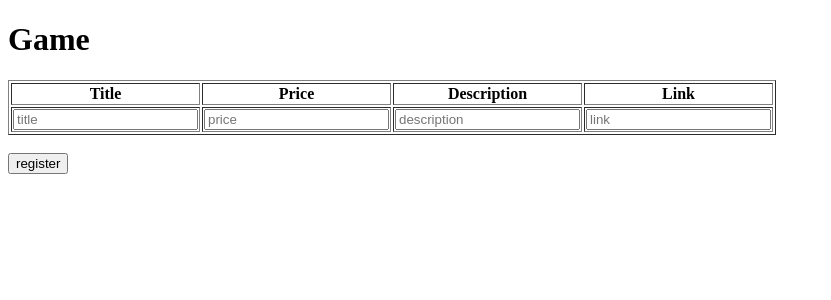
After one commit to haseakito/my_first_project, a Flask app: page /register in a window 1280 px wide. The commit adds this page. Shown: the top 300 px of the page, without its empty margins (0-831 px from the left). Run offline with Flask 2, Linux system fonts and the light colour scheme.

Commit message:
Implement register with sqlite Implement cookie a bit

```diff
--- a/Templates/Index.html
+++ b/Templates/Index.html
@@ -32,8 +32,9 @@
         {% endfor %}
         {% endif %}
 
-    <a href = "{{url_for('form')}}">Enquiry</a>
     </table>
+    <p><a href = "{{url_for('register')}}">Register</a></p>
+    <p><a href = "{{url_for('form')}}">Enquiry</a></p>
 </main>
 </body>
 </html>
--- /dev/null
+++ b/Templates/register_game.html
@@ -0,0 +1,30 @@
+<!DOCTYPE html>
+<html lang="en">
+<head>
+    <meta charset="UTF-8">
+    <title>register_game</title>
+</head>
+<body>
+
+<h1>Game</h1>
+<form method="post" action="{{ url_for('register_game') }}">
+    <table border="1">
+    <tr>
+      <th>Title</th>
+      <th>Price</th>
+      <th>Description</th>
+      <th>Link</th>
+    </tr>
+
+    <tr>
+      <td><input type="text" name="title" placeholder="title"></td>
+      <td><input type="text" name="price" placeholder="price"></td>
+      <td><input type="text" name="description" placeholder="description"></td>
+      <td><input type="text" name="link" placeholder="link"></td>
+    </tr>
+</table>
+  <br>
+  <input type="submit" value="register">
+</form>
+</body>
+</html>
--- /dev/null
+++ b/database.py
@@ -0,0 +1,23 @@
+import sqlite3
+
+DATABASE = 'database.db'
+
+def create_table():
+    create = "CREATE TABLE IF NOT EXISTS games (title, price, description, link)"
+
+    connect = sqlite3.connect(DATABASE)
+    connect.execute(create)
+
+    connect.close()
+
+def get_table():
+    get = "SELECT * FROM games"
+
+    connect = sqlite3.connect(DATABASE)
+
+    return connect.execute(get)
+
+def add_table(self, title, price, description, link):
+
+    self.connect.execute('INSERT INTO games VALUES (?, ?, ?, ?)', [title, price, description, link])
+    self.connect.commit()
--- a/main.py
+++ b/main.py
@@ -1,9 +1,13 @@
+import sqlite3
+
 from flask import Flask
-from flask import render_template, url_for, request, redirect, flash
+from flask import render_template, url_for, request, redirect, flash, make_response, session
 from email_validator import validate_email, EmailNotValidError
 from flask_mail import Mail, Message
 import logging
 import os
+
+import database
 
 app = Flask(__name__)
 
@@ -20,24 +24,50 @@ app.config["MAIL_DEFAULT_SENDER"] = os.environ.get("MAIL_DEFAULT_SENDER")
 
 mail = Mail(app)
 
+db = database.create_table()
+DATABASE = 'database.db'
 @app.route('/')
 def index():
-    game = [
-        {
-            "title" : "COD BO2",
-            "price" : 8000,
-            "description" : "This game is soo fun"
-        },
-        {
-            "title": "OverWatch2",
-            "price": 5000,
-            "description": "This game is way better than COD"
-        }
-    ]
+
+    connect = sqlite3.connect(DATABASE)
+    db_table = connect.execute("SELECT * FROM games").fetchall()
+    connect.close()
+
+    games = []
+    for row in db_table:
+        games.append({'title' : row[0],
+                      'price' : row[1],
+                      'description' : row[2],
+                      'link' : row[3]})
+
     return render_template(
         'index.html',
-        games = game
+        games = games
     )
+
+@app.route('/register')
+def register():
+    response = make_response(render_template('register_game.html'))
+
+    response.set_cookie("flaskbook key", "flaskbook value")
+
+    session["username"] = "who cares?"
+
+    return response
+@app.route('/register', methods = ['POST'])
+def register_game():
+    title = request.form['title']
+    price = request.form['price']
+    description = request.form['description']
+    link = request.form['link']
+
+    connect = sqlite3.connect(DATABASE)
+    connect.execute('INSERT INTO games VALUES (?, ?, ?, ?)',
+                    [title, price, description, link])
+    connect.commit()
+    connect.close()
+
+    return redirect(url_for("index"))
 
 @app.route('/form')
 def form():
@@ -46,6 +76,7 @@ def form():
 @app.route('/form/complete', methods = ["GET", "POST"])
 def form_complete():
     if request.method == "POST":
+
         #form属性を使って、フォームの値を取得
         username = request.form["username"]
         email = request.form["email"]
```
